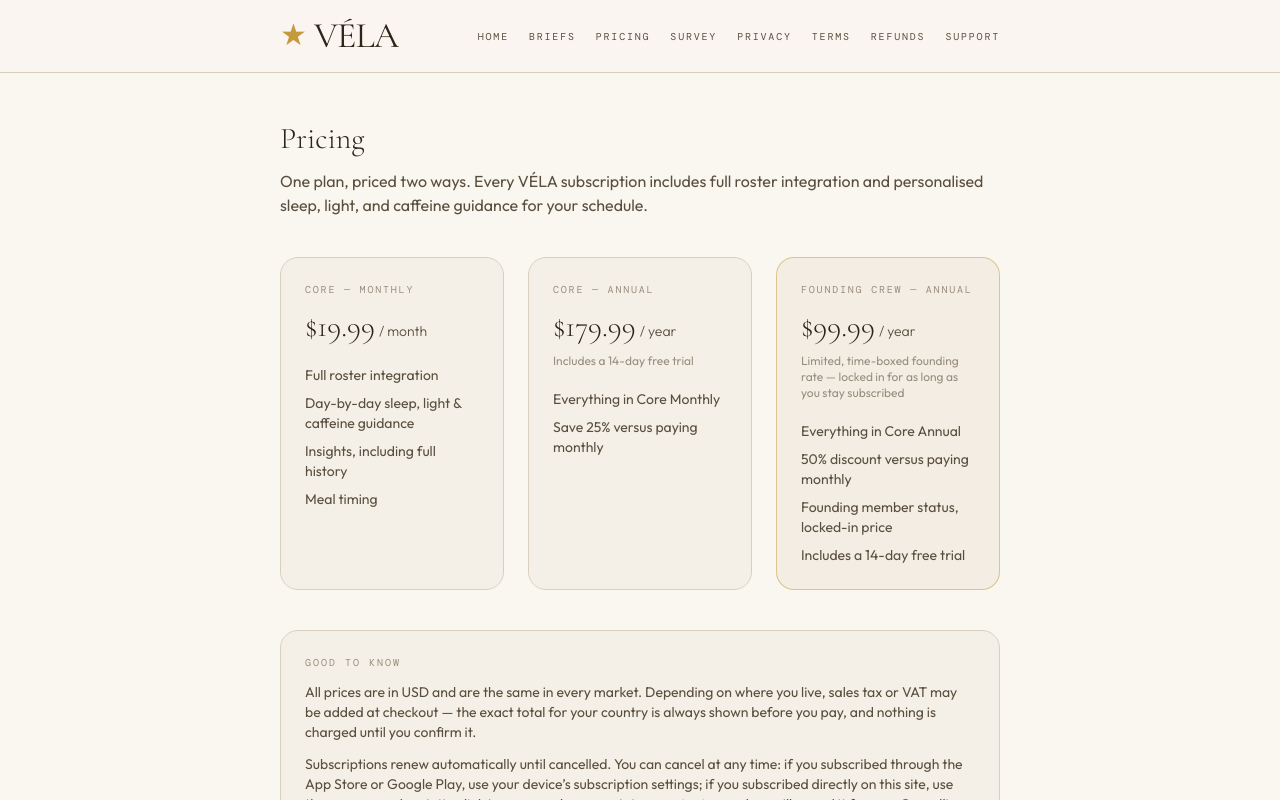
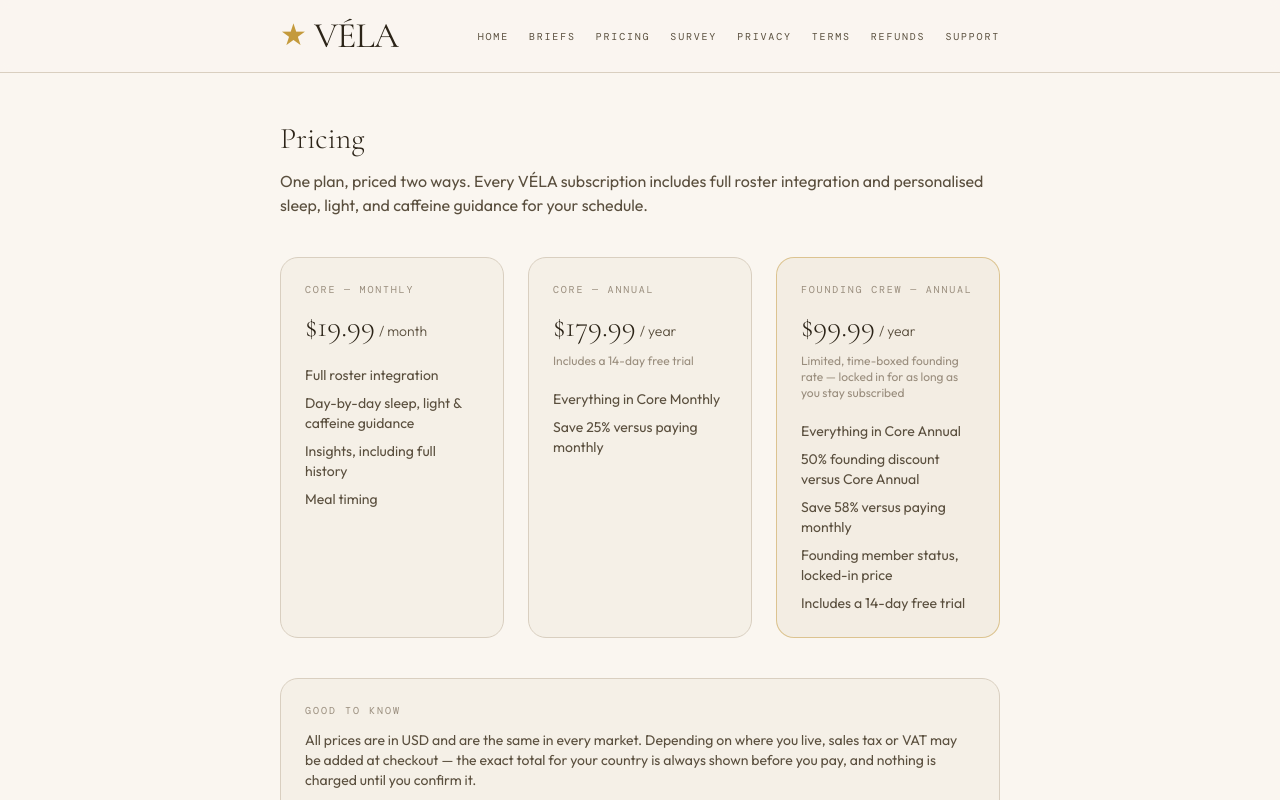
Before and after one commit to growthwise68/vela-website, a Next.js app: page /pricing in a window 1280 px wide. Shown: the top 800 px of the page. Built offline with nearby package versions, Linux system fonts and the light colour scheme; no server answers; a web font is replaced by a local one.

Commit message:
Clarify founding pricing comparisons

```diff
--- a/src/app/pricing/page.tsx
+++ b/src/app/pricing/page.tsx
@@ -43,7 +43,8 @@
     note: "Limited, time-boxed founding rate — locked in for as long as you stay subscribed",
     features: [
       "Everything in Core Annual",
-      "50% discount versus paying monthly",
+      "50% founding discount versus Core Annual",
+      "Save 58% versus paying monthly",
       "Founding member status, locked-in price",
       "Includes a 14-day free trial",
     ],
```
